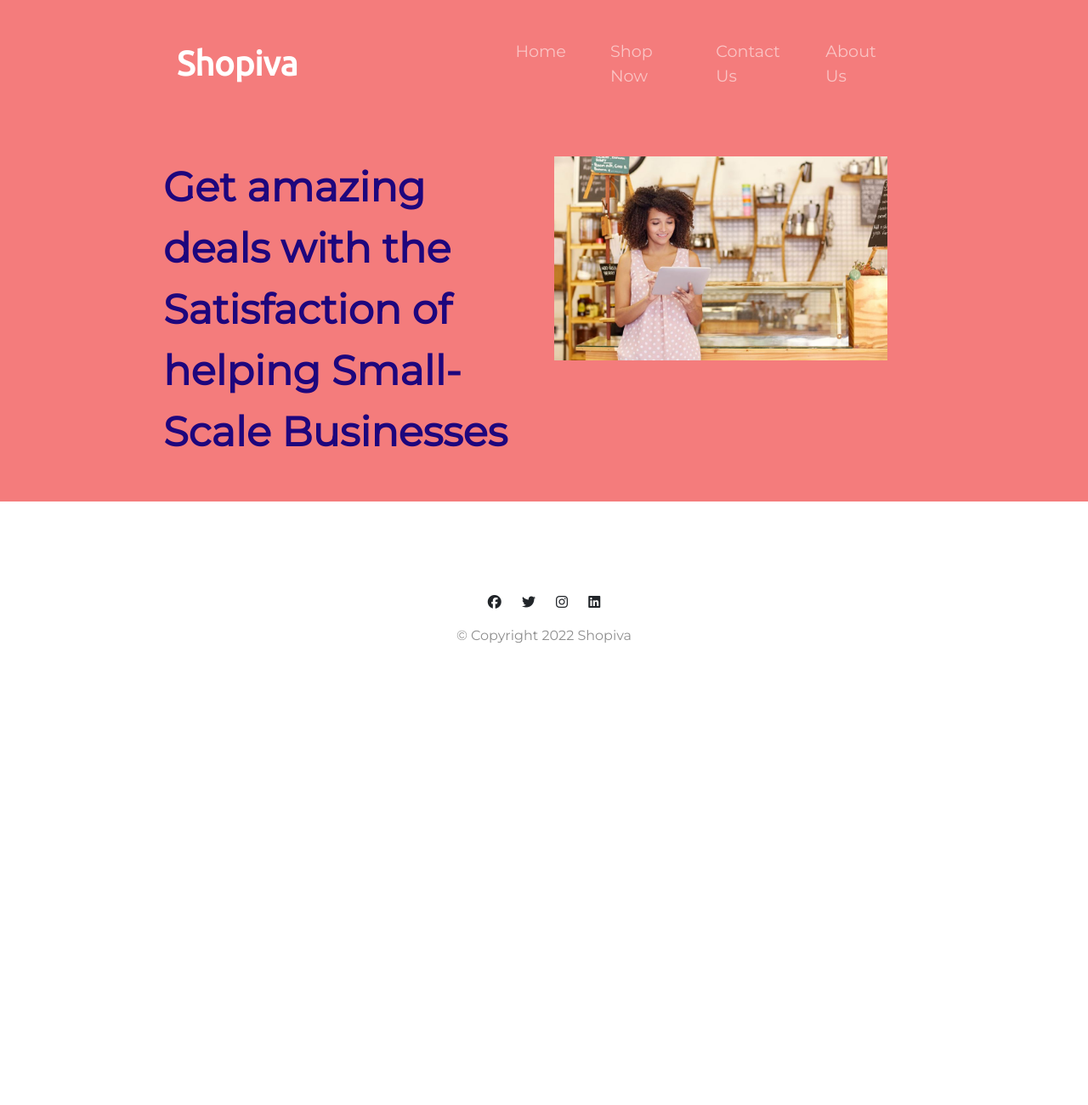
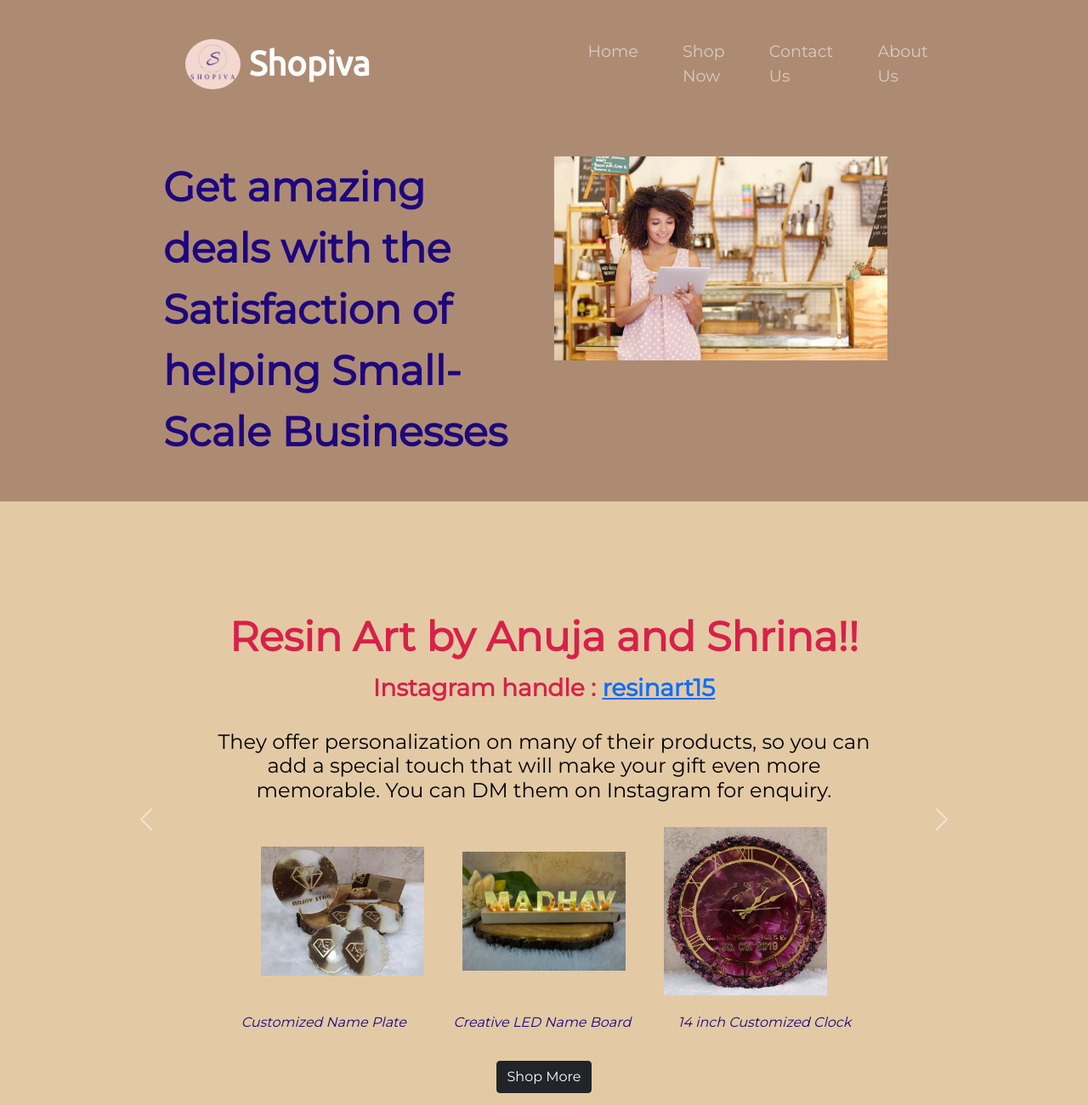
Before and after one commit to Sk4803/Tech-Optimum-2022, a plain HTML site: page index.html in a window 1280 px wide. Shown: the top 1300 px of the page at 85% size. Before the commit the page ends 866 px from the top, so only its background shows below. Drawn offline with nearby package versions, Linux system fonts and the light colour scheme.

Commit message:
Add files via upload

```diff
--- a/css/styles.css
+++ b/css/styles.css
@@ -3,7 +3,7 @@ body{
 }
 
 #title{
-  background-color: #f47c7c;
+  background-color: #ad8b73;
   color: #fff;
 }
 
@@ -30,13 +30,19 @@ h3{
 }
 
 p{
-  color: #8F8F8F;
+  color: black;
 }
 
 /* Navigation Bar */
 
 .navbar{
   padding: 0 1rem 4.5rem;
+}
+
+.navbar-img{
+  border-radius: 50%;
+  width: 85px;
+  padding: 0px 10px;
 }
 
 .navbar-brand{
@@ -53,6 +59,10 @@ p{
   font-size: 1.2rem;
 }
 
+#navbar-color li a.nav-link:hover{
+  color: #1e067d;
+}
+
 .navbar-nav{
   margin: 0 10px 0 214px;
 }
@@ -63,72 +73,53 @@ p{
   width: 90%;
 }
 
-/* Features Section */
-
-#features{
-  padding: 7% 15%;
-}
-
-.feature-box{
-  text-align: center;
-}
-
 .btn:hover{
   background: #F8F9FA;
   color: black;
 }
 
-.row{
+/* shopping Section */
+
+#shopping{
+  padding: 7% 7%;
+  text-align: center;
+  background-color: #e3caa5;
+  color: #d82148;
 }
 
-.icon-monkey{
-  margin-bottom: 1rem;
+.shopping-subtext{
+  color: black;
 }
 
-.icon-monkey:hover{
-  background-color: #f47c7c;
-}
-
-.icon{
-  color: black;
-  margin-bottom: 1rem;
-}
-
-.icon:hover{
-  color: #f47c7c;
-}
-
-/* Testimonial Section */
-
-#testimonials{
-  padding: 7% 15%;
-  text-align: center;
-  background-color: #f47c7c;
-  color: #fff;
-}
-
-.testimonial-image{
-  width: 15%;
-  border-radius: 100%;
+.shopping-image{
+  width: 25%;
   margin: 20px;
 }
 
-#press{
-  background-color: #f47c7c;
-  text-align: center;
-  padding-bottom: 3%;
+.shopping-image-text{
+  color: #1e067d;
+  width: 100%;
+  padding: 3% 3%;
+  margin-top: 4px;
+  margin-left: 5px;
 }
 
-.press-logo{
-  width: 15%;
-  margin: 20px 20px 50px;
+.shopping-image-text1{
+  color: #1e067d;
+  width: 100%;
+  padding: 10% 5%;
+  margin-top: 4px;
+  margin-left: 5px;
 }
+
 
 /* Footer */
 
 #footer{
   padding: 7% 15%;
   text-align: center;
+  background-color: #ad8b73;
+  color: black;
 }
 
 .social-icon{
@@ -137,5 +128,5 @@ p{
 
 .social-icon:hover{
   cursor: pointer;
-  color: #f47c7c;
+  color: #1e067d;
 }
--- a/index.html
+++ b/index.html
@@ -32,17 +32,18 @@
     <div class="container-fluid">
       <!-- Nav Bar -->
       <nav class="navbar navbar-expand-lg navbar-dark">
+        <img class="navbar-img" src="images/logo.jpeg" alt="">
         <a class="navbar-brand" href="">Shopiva</a>
         <button class="navbar-toggler" type="button" data-toggle="collapse" data-target="#navbarSupportedContent" aria-controls="navbarSupportedContent" aria-expanded="false" aria-label="Toggle navigation">
           <span class="navbar-toggler-icon"></span>
         </button>
         <div class="collapse navbar-collapse" id="navbarSupportedContent">
-          <ul class="navbar-nav ml-auto">
+          <ul id="navbar-color" class="navbar-nav ml-auto">
             <li class="nav-item">
               <a class="nav-link" href="index.html">Home</a>
             </li>
             <li class="nav-item">
-              <a class="nav-link" href="#">Shop Now</a>
+              <a class="nav-link" href="shopping.html">Shop Now</a>
             </li>
             <li class="nav-item">
               <a class="nav-link" href="contact.html">Contact Us</a>
@@ -72,6 +73,50 @@
 
   </section>
 
+  <!-- shopping -->
+
+  <section id="shopping">
+      <div id="shopping-carousel" class="carousel slide" data-ride="false">
+        <div class="carousel-inner">
+          <div class="carousel-item active container-fluid">
+            <h2 class="shopping-text">Resin Art by Anuja and Shrina!!</h2>
+            <h3 class="insta">Instagram handle : <a href="https://www.instagram.com/resinart15/">resinart15 </a></h3>
+            <br />
+            <h4 class="shopping-subtext">They offer personalization on many of their products, so you can add a special touch that will make your gift even more memorable. You can DM them on Instagram for enquiry.</h4>
+            <img class="shopping-image" src="images/anuja1.jpg" alt="lady-profile">
+            <img class="shopping-image" src="images/anuja2.jpg" alt="lady-profile">
+            <img class="shopping-image" src="images/anuja3.jpg" alt="lady-profile">
+            <br />
+            <em class="shopping-image-text">Customized Name Plate</em>
+            <em class="shopping-image-text">Creative LED Name Board</em>
+            <em class="shopping-image-text">14 inch Customized Clock</em>
+          </div>
+          <div class="carousel-item container-fluid">
+            <h2 class="shopping-text">Personalized Gifting by Kalakari Gifts</h2>
+            <h3 class="insta">Instagram handle : <a href="https://www.instagram.com/kalakari_gifts/">kalakari_gifts </a></h3>
+            <br />
+            <h4 class="shopping-subtext">Unbox happiness at every occasion with their elite gifting options🎁 | Website - <a href="https://kalakarigifts.com/">"https://kalakarigifts.com/ </a></h4>
+            <img class="shopping-image" src="images/kalakari1.jpg" alt="lady-profile">
+            <img class="shopping-image" src="images/kalakari2.jpg" alt="lady-profile">
+            <img class="shopping-image" src="images/kalakari3.jpg" alt="lady-profile">
+            <br />
+            <em class="shopping-image-text1">Customized Hampers</em>
+            <em class="shopping-image-text1">Hampers for couples</em>
+            <em class="shopping-image-text1">Hampers for kids</em>
+          </div>
+      </div>
+
+      <a class="carousel-control-prev" href="#shopping-carousel" role="button" data-slide="prev">
+          <span class="carousel-control-prev-icon"></span>
+        </a>
+        <a class="carousel-control-next" href="#shopping-carousel" role="button" data-slide="next">
+          <span class="carousel-control-next-icon"></span>
+        </a>
+      </div>
+
+<button class="btn btn-dark" type="button" href="shopping.html"> Shop More</button>
+    </section>
+
 
   <!-- Footer -->
 
```
Also changed, not shown: images/anuja1.JPG (added), images/anuja2.JPG (added), images/anuja3.JPG (added), images/kalakari1.JPG (added), images/kalakari2.JPG (added), images/kalakari3.JPG (added), images/logo.jpeg (added).
